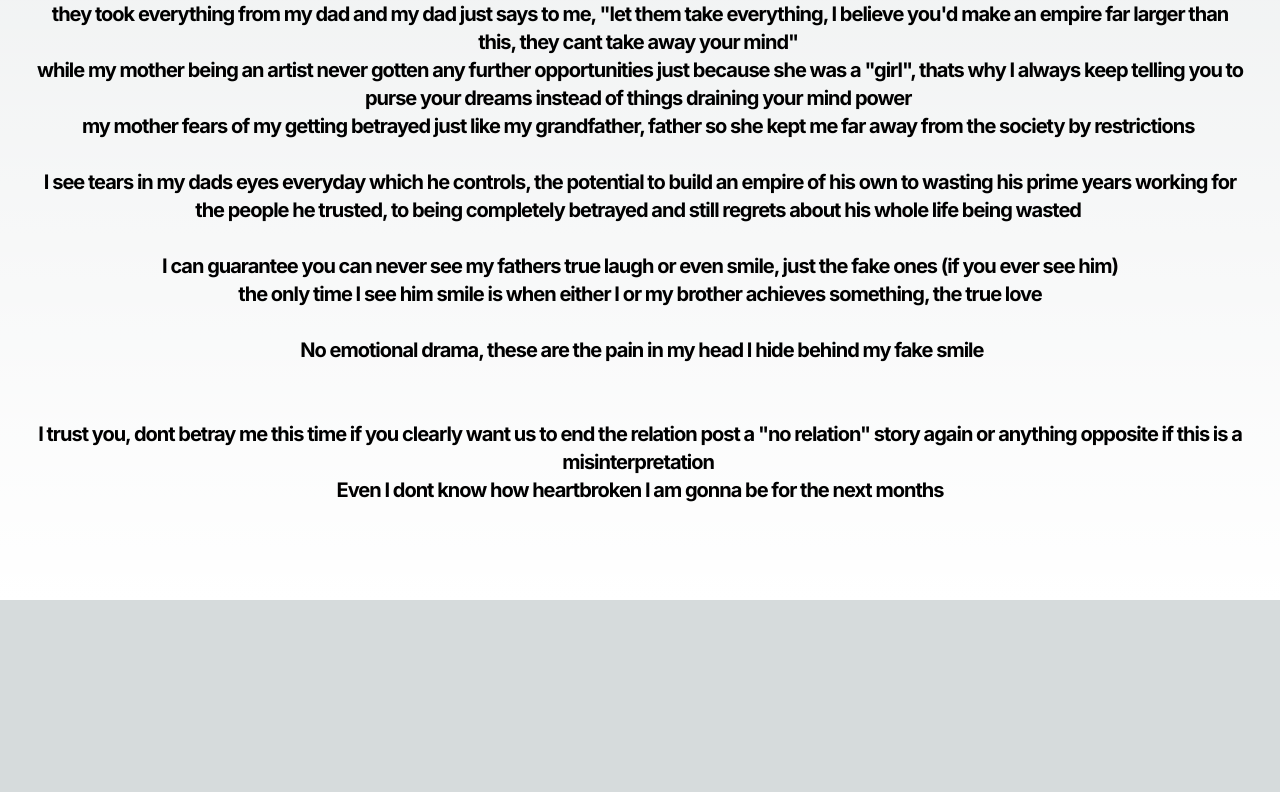
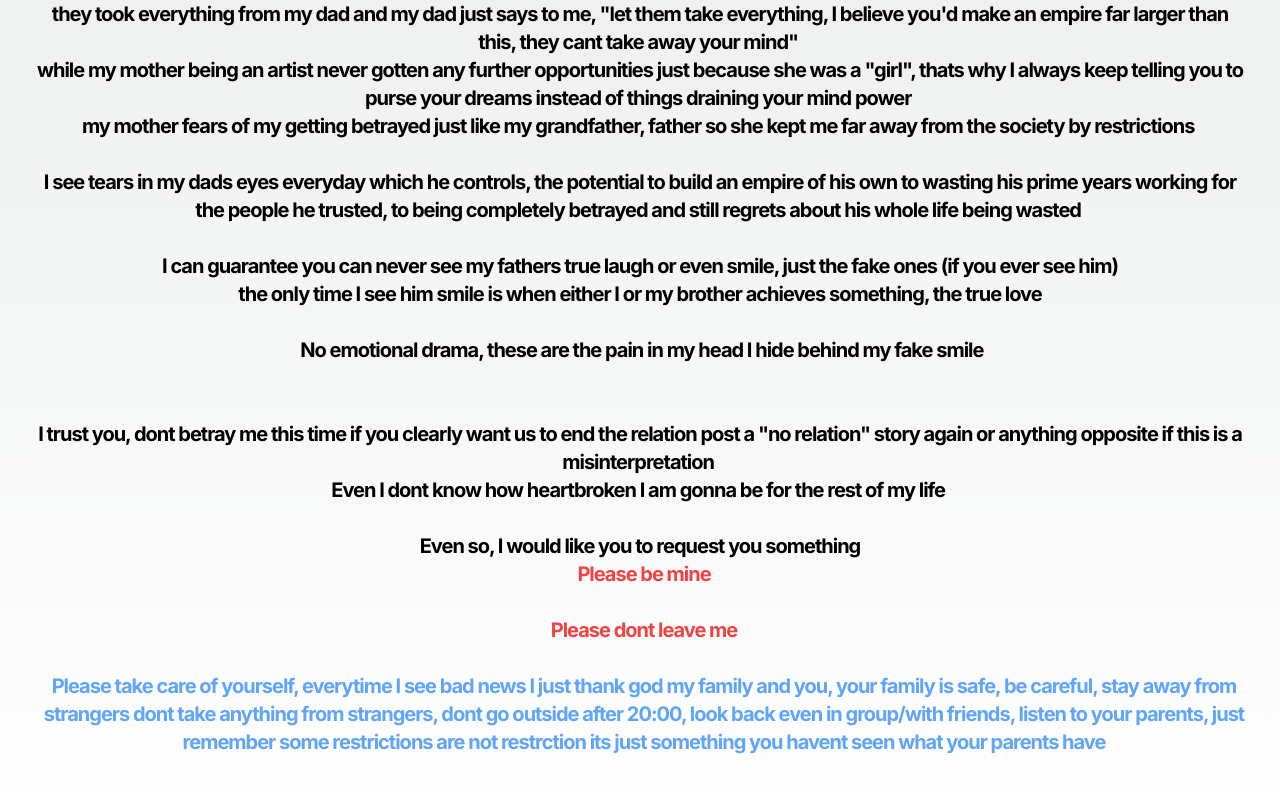
Before and after one commit to pixelDriftadv/x8, a Next.js app: page /replies/05-07-2024 in a window 1280 px wide. Shown: the part 1274-2066 px from the top of the page. Before the commit the page ends 1874 px from the top, so only its background shows below. Built offline with nearby package versions, Linux system fonts and the light colour scheme.

Commit message:
Update page.tsx

```diff
--- a/src/app/replies/05-07-2024/page.tsx
+++ b/src/app/replies/05-07-2024/page.tsx
@@ -114,7 +114,14 @@ export default function Home() {
         <br /> <br /> <br />I trust you, dont betray me this time if you clearly
         want us to end the relation post a {'"no relation"'} story again or
         anything opposite if this is a misinterpretation <br />
-        Even I dont know how heartbroken I am gonna be for the next months
+        Even I dont know how heartbroken I am gonna be for the rest of my life <br/>
+        <br/>
+        Even so, I would like you to request you something<br/>
+        <span className="text-red-500">Please be mine</span> <br/>
+        <span className="text-red-500">Please dont leave me</span>
+        <br/>
+      <span className="text-blue-400">Please take care of yourself, everytime I see bad news I just thank god my family and you, your family is safe, be careful, stay away from strangers dont take anything from strangers, dont go outside after 20:00, look back even in group/with friends, listen to your parents, just remember some restrictions are not restrction its just something you havent seen what your parents have</span>
+
       </p>
     </main>
   );
```
